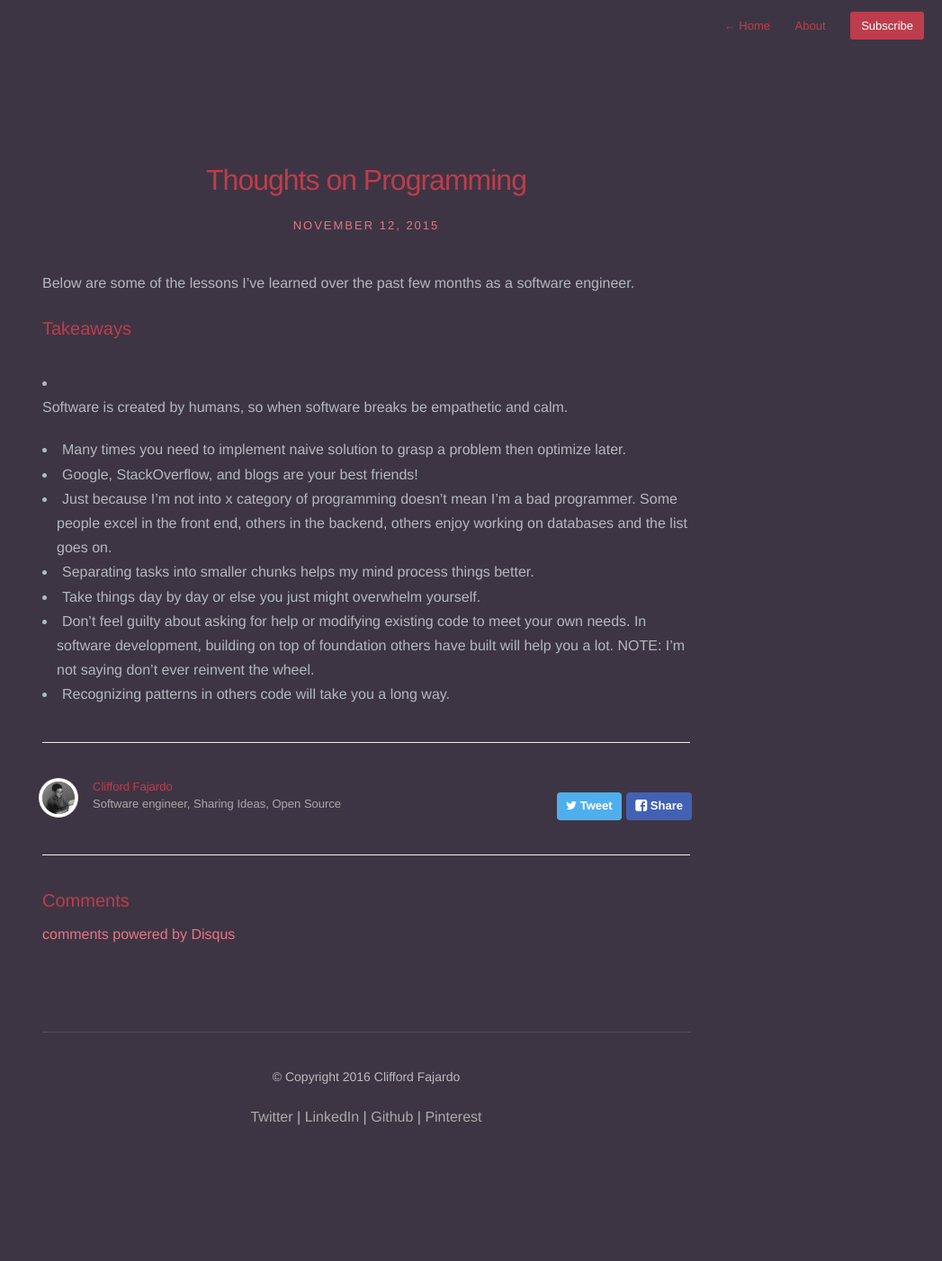
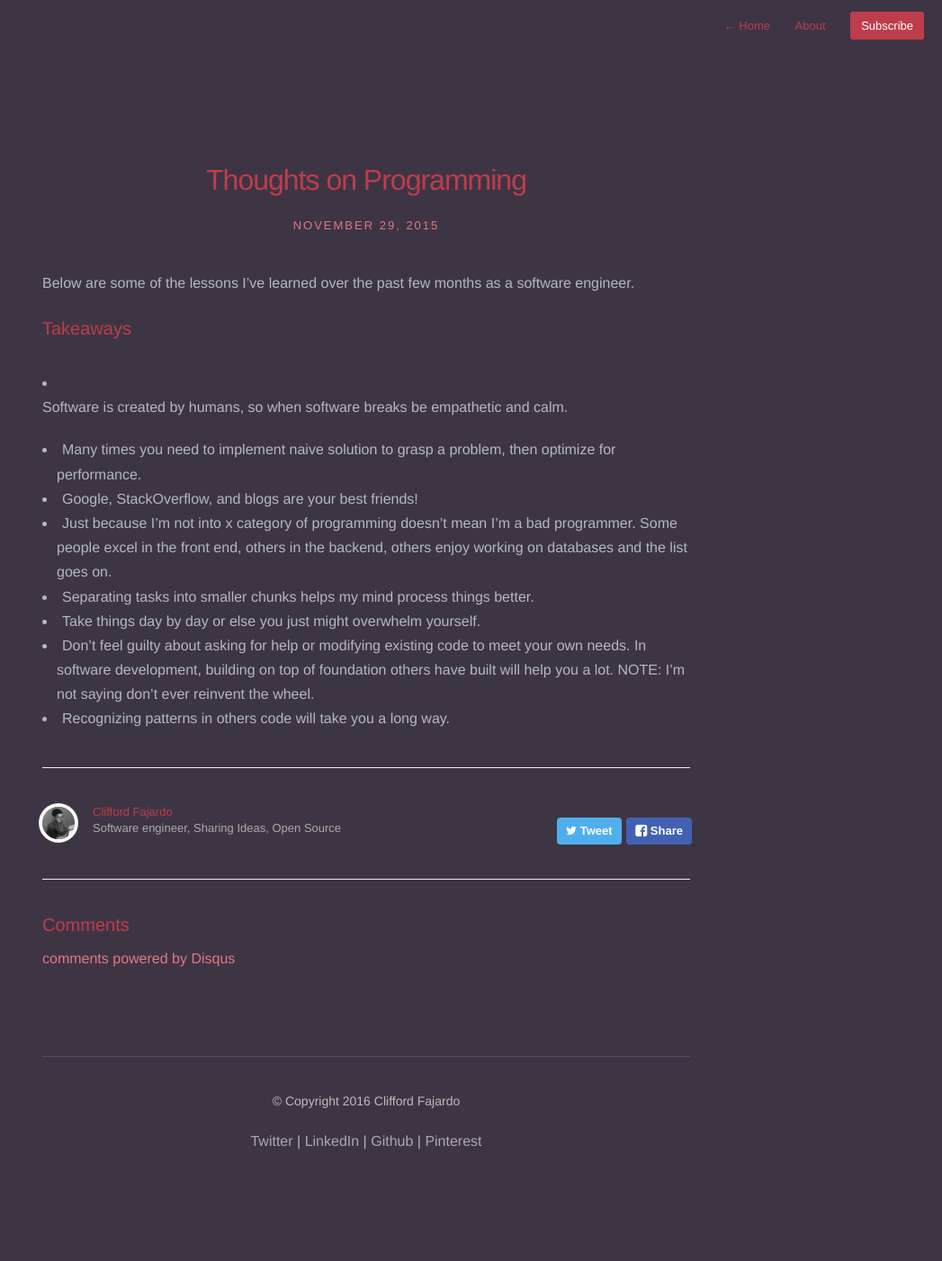
Before and after one commit to JosephSun/cliffordfajardo.github.io, a Jekyll site: the page built from _posts/2015-11-29-my-thoughts-on-programming.markdown, in a window 1280 px wide. Shown: the whole page at 90% size, without its empty margins (233-1280 px from the left). Built offline with Jekyll 4.4.1, drawn with Linux system fonts in a browser that asks for light colours; nearby versions of some CDN libraries; Markdown is read by kramdown in place of the engine named in the settings; comment, search, counter and statistics services are not loaded; before the commit the page ends 1375 px from its top, so only the background shows below that.

Commit message:
update file content

```diff
--- a/_posts/2015-11-12-my-thoughts-on-programming.markdown
+++ b/_posts/2015-11-29-my-thoughts-on-programming.markdown
@@ -1,7 +1,7 @@
 ---
 title:  "Thoughts on Programming"
+date: 2015-11-29
 description: My observations about programming
-## date: 2015-11-2
 ---
 
 Below are some of the lessons I've learned over the past few months as a software engineer.
@@ -9,7 +9,7 @@ Below are some of the lessons I've learned over the past few months as a softwar
 ### Takeaways
 - Software is created by humans, so when software breaks be empathetic and calm.
 
-- Many times you need to implement naive solution to grasp a problem then optimize later.
+- Many times you need to implement naive solution to grasp a problem, then optimize for performance.
 - Google, StackOverflow, and blogs are your best friends!
 - Just because I'm not into x category of programming doesn't mean I'm a bad programmer. Some people excel in the front end, others in the backend, others enjoy working on databases and the list goes on.
 - Separating tasks into smaller chunks helps my mind process things better.
```
Also changed, not shown: _posts/2015-12-12-javascript-data-structures-stack-and-queues.md (+1 -1 lines).
